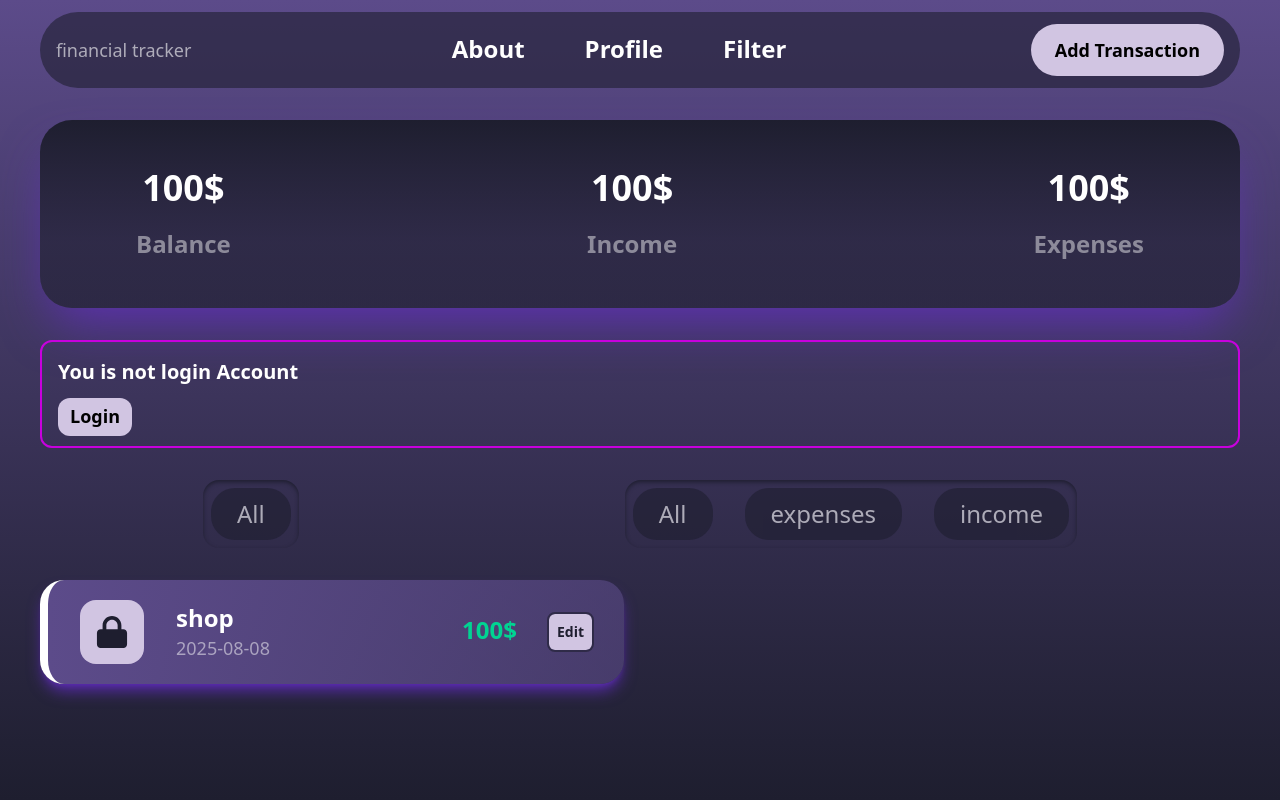
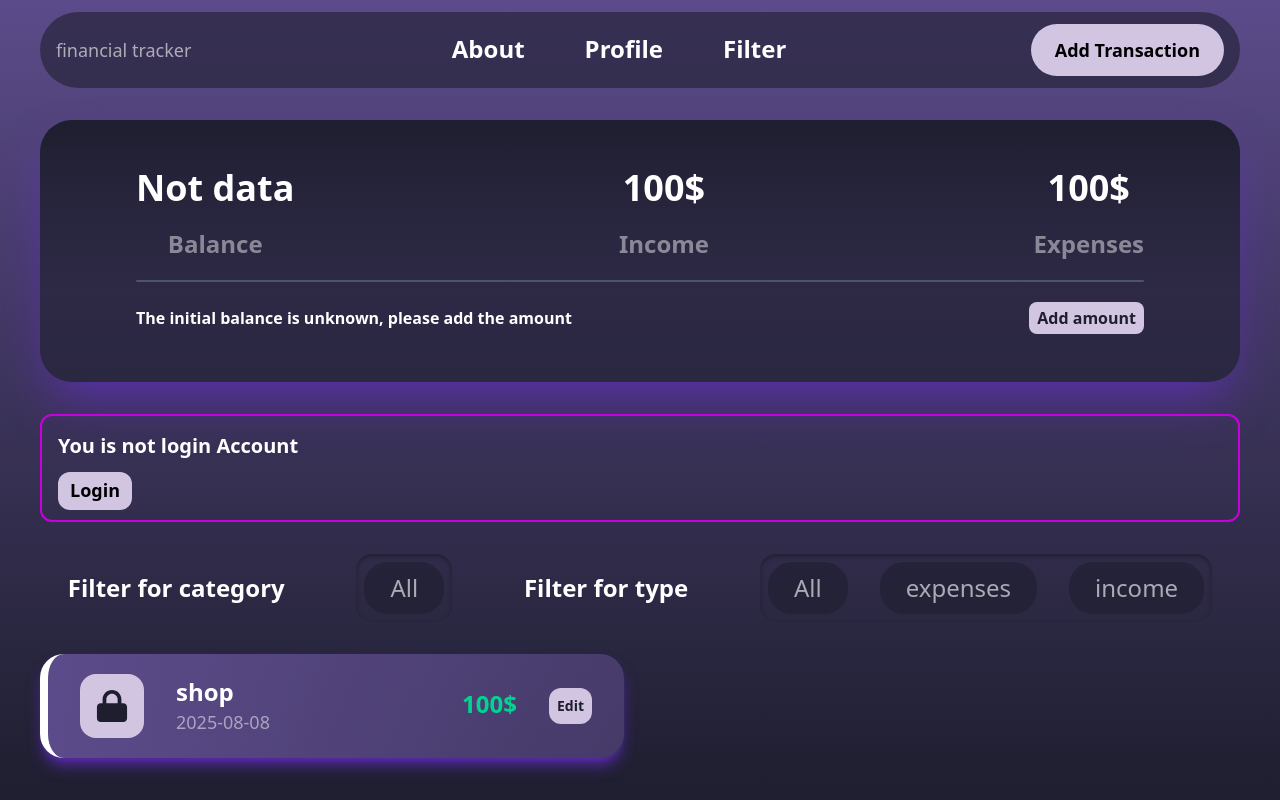
Before and after one commit to D1edDuck/Finance-tracker-firebase, a React (Vite) app: page / in a window 1280 px wide. Built offline with nearby package versions, Linux system fonts and the light colour scheme.

Commit message:
wallet settings

```diff
--- /dev/null
+++ b/src/components/AddAmount.jsx
@@ -0,0 +1,75 @@
+import { useContext } from "react";
+import Input from "../UX/Input";
+import { GlobalContext } from "../features/Reducer";
+import { doc, getDoc, setDoc } from "firebase/firestore";
+
+function AddAmount() {
+  const {
+    state: { balance, user },
+    dispatch,
+    db,
+  } = useContext(GlobalContext);
+
+  const handleSubmit = async (e) => {
+    e.preventDefault();
+    const userId = user?.uid;
+
+    if (!userId) {
+      alert("You are not logged in");
+      return;
+    }
+
+    try {
+      const userDocRef = doc(db, "wallet", userId);
+
+      const userDocSnap = await getDoc(userDocRef);
+
+      if (userDocSnap.exists()) {
+        await setDoc(
+          userDocRef,
+          { balance: Number(balance), userId },
+          { merge: true }
+        );
+      } else {
+        await setDoc(userDocRef, { balance: Number(balance), userId });
+      }
+    } catch (error) {
+      console.error("Ошибка при сохранении баланса", error);
+    }
+
+    dispatch({ type: "resetInput" });
+    dispatch({ type: "openAmountModal" });
+    dispatch({ type: "updateData" });
+  };
+
+  return (
+    <div className="bg-violet-white p-5 fixed top-1/2 z-50 left-1/2 flex flex-col gap-5  -translate-x-1/2 -translate-y-1/2 rounded-md shadow-shadow shadow-md">
+      <h2 className="text-xl">Enter your current balance</h2>
+      <Input
+        placeholder={"balance"}
+        type={"number"}
+        value={balance}
+        name={"balance"}
+        width={"full"}
+        dispatchType={"updateInput"}
+      />
+      <button
+        disabled={!balance}
+        onClick={handleSubmit}
+        className={`${
+          balance ? "bg-fuchsia-500" : "bg-gray-600  cursor-not-allowed"
+        } sm:px-10 px-2 sm:py-2.5 py-1.5 rounded-xl md:rounded-2xl hover:scale-105 active:scale-105 transition-all shadow-shadow shadow-2xl text-black font-semibold hover:shadow-lg active:shadow-lg`}
+      >
+        to send
+      </button>
+      <button
+        onClick={() => dispatch({ type: "openAmountModal" })}
+        className="bg-pink-600 sm:px-10 px-2 sm:py-2.5 py-1.5 rounded-xl md:rounded-2xl hover:scale-105 active:scale-105 transition-all shadow-shadow shadow-2xl text-black font-semibold hover:shadow-lg active:shadow-lg"
+      >
+        Exit
+      </button>
+    </div>
+  );
+}
+
+export default AddAmount;
--- a/src/components/Balance.jsx
+++ b/src/components/Balance.jsx
@@ -1,20 +1,44 @@
+import { useContext } from "react";
+import { GlobalContext } from "../features/Reducer";
+import useFetchWallet from "../hooks/useFetchWallet";
+
 function Balance() {
+  const {
+    dispatch,
+    state: { wallet },
+  } = useContext(GlobalContext);
+  const balance = useFetchWallet();
+
   return (
-    <div className="flex md:px-24 md:py-12 justify-between px-12 py-6 sm:px-24 sm:py-6 text-white font-semibold bg-linear-180 from-violet-dark to-violet-dark-opacity rounded-xl md:rounded-4xl to-65% shadow-shadow shadow-2xl mb-8">
-      <>
+    <div className="flex flex-col md:px-24 md:py-12 gap-5 justify-between px-8 py-4 sm:px-24 sm:py-6 text-white font-semibold bg-linear-180 from-violet-dark to-violet-dark-opacity rounded-xl md:rounded-4xl to-65% shadow-shadow shadow-2xl mb-4 md:mb-8">
+      <div className="flex flex-row justify-between">
         <div className="text-center text-2xl sm:text-4xl sm:space-y-5 space-y-0">
-          <h2>100$</h2>
+          <h2>{balance ? `${balance}$` : `Not data`}</h2>
           <p className="text-lg sm:text-2xl opacity-45">Balance</p>
         </div>
         <div className="text-center text-2xl sm:text-4xl sm:space-y-5 space-y-0">
-          <h2>100$</h2>
+          <h2>{wallet.income}$</h2>
           <p className="text-lg sm:text-2xl opacity-45">Income</p>
         </div>
         <div className="text-center text-2xl sm:text-4xl sm:space-y-5 space-y-  ">
-          <h2>100$</h2>
+          <h2>{wallet.expenses}$</h2>
           <p className="text-lg sm:text-2xl opacity-45">Expenses</p>
         </div>
-      </>
+      </div>
+      {!balance && (
+        <>
+          <hr className="rounded-2xl text-gray-600 border-t-2" />
+          <div className="flex justify-between items-center gap-2">
+            <p>The initial balance is unknown, please add the amount</p>
+            <button
+              onClick={() => dispatch({ type: "openAmountModal" })}
+              className="bg-violet-white text-violet-dark rounded-lg py-1 active:outline-2 outline-violet-light px-2 whitespace-nowrap"
+            >
+              Add amount
+            </button>
+          </div>
+        </>
+      )}
     </div>
   );
 }
--- a/src/components/EditTransaction.jsx
+++ b/src/components/EditTransaction.jsx
@@ -81,7 +81,7 @@ function EditTransaction() {
       <div className="flex justify-between">
         <button
           onClick={() => dispatch({ type: "openEditModal" })}
-          className="bg-violet-white rounded-md cursor-pointer outline-2 outline-fuchsia-600 hover:bg-fuchsia-600 text-violet-dark px-4 py-2 text-lg hover:scale-110 font-semibold transition-all"
+          className="bg-violet-white rounded-md cursor-pointer outline-2 outline-fuchsia-600 hover:bg-fuchsia-600 active:bg-fuchsia-600 text-violet-dark px-4 py-2 text-lg hover:scale-110 active:scale-110 font-semibold transition-all"
         >
           Exit
         </button>
--- a/src/components/FilterMenu.jsx
+++ b/src/components/FilterMenu.jsx
@@ -4,11 +4,11 @@ import { GlobalContext } from "../features/Reducer";
 function FilterMenu({ data }) {
   const { dispatch } = useContext(GlobalContext);
   return (
-    <div className="flex mb-8 overflow-x-auto p-2 scrollbar-thin  md:max-w-2/5 inset-shadow-sm rounded-2xl inset-shadow-violet-dark">
-      <ul className="flex gap-8 text-lg sm:text-2xl opacity-60 text-white">
+    <div className="flex overflow-x-auto p-2 scrollbar-thin  md:max-w-2/5 inset-shadow-sm rounded-2xl inset-shadow-violet-dark">
+      <ul className="flex gap-4 md:gap-8 text-lg sm:text-2xl opacity-60 text-white">
         <li
           onClick={() => dispatch({ type: "resetSort" })}
-          className="md:rounded-3xl rounded-xl bg-violet-dark px-3 py-1 md:px-6 md:py-2 cursor-pointer border-2 border-transparent hover:scale-110 transition-all hover:bg-violet-light hover:border-white"
+          className="md:rounded-3xl rounded-xl bg-violet-dark px-3 py-1 md:px-6 md:py-2 cursor-pointer border-2 border-transparent hover:scale-110 transition-all hover:bg-violet-light hover:border-white active:border-white active:bg-violet-light"
         >
           All
         </li>
@@ -20,7 +20,7 @@ function FilterMenu({ data }) {
                 dispatch({ type: "selectSort", payload: category.name })
               }
               key={category.id}
-              className="md:rounded-3xl rounded-xl bg-violet-dark px-3 py-1 md:px-6 md:py-2 cursor-pointer border-2 border-transparent hover:scale-110 transition-all hover:bg-violet-light hover:border-white"
+              className="md:rounded-3xl rounded-xl bg-violet-dark px-3 py-1 md:px-6 md:py-2 cursor-pointer border-2 border-transparent hover:scale-110 transition-all hover:bg-violet-light active:bg-violet-light hover:border-white active:border-white"
             >
               {category.name}
             </li>
--- a/src/components/Header.jsx
+++ b/src/components/Header.jsx
@@ -9,7 +9,7 @@ function Header({ title, link }) {
   };
 
   return (
-    <header className="flex flex-col md:flex-row items-center justify-between rounded-xl md:rounded-full bg-violet-dark-opacity text-white text-2xl px-4 py-3 mb-8 relative">
+    <header className="flex flex-col md:flex-row items-center justify-between rounded-xl md:rounded-full bg-violet-dark-opacity text-white text-xl md:text-2xl md:px-4 py-3 mb-8 relative">
       <div
         className={`flex items-center  ${menuOpen ? "mb-2" : "mb-0"} md:mb-0`}
       >
@@ -21,7 +21,7 @@ function Header({ title, link }) {
         </button>
       </div>
       <hr
-        className={`w-3/4 h-1 bg-violet-dark text-violet-dark rounded-xl md:hidden justify-self-center mb-2 ${
+        className={`w-5/6 h-1 bg-violet-dark text-violet-dark rounded-xl md:hidden justify-self-center mb-2 ${
           menuOpen ? "flex" : "hidden md:flex"
         }`}
       />
@@ -53,7 +53,7 @@ function Header({ title, link }) {
       </nav>
       <NavLink
         to={link}
-        className={`bg-violet-white hover:outline-12 transition-all hover:inset-shadow-sm inset-shadow-shadow outline-violet-800 text-black rounded-full px-6 py-3 font-semibold text-lg ${
+        className={`bg-violet-white hover:outline-12 transition-all hover:inset-shadow-sm inset-shadow-shadow outline-violet-800 text-black rounded-xl md:rounded-full px-3 py-1 md:px-6 md:py-3 font-semibold text-lg ${
           menuOpen ? "flex" : "hidden md:flex"
         }`}
       >
--- a/src/components/Transaction.jsx
+++ b/src/components/Transaction.jsx
@@ -5,10 +5,10 @@ function Transaction({ transaction }) {
   const { dispatch } = useContext(GlobalContext);
 
   return (
-    <div className="flex justify-between rounded-3xl bg-linear-90 from-violet-light to-violet-light-opacity px-4 py-2.5 sm:px-8 sm:py-5 group hover:border-l-fuchsia-600 border-l-8 hover:border-l-12 hover:shadow-xl shadow-lg shadow-shadow border-white items-center text-white text-2xl  hover:translate-x-2 transition-all ">
+    <div className="flex justify-between rounded-2xl md:rounded-3xl bg-linear-90 from-violet-light to-violet-light-opacity px-4 py-2.5 sm:px-8 sm:py-5 group hover:border-l-fuchsia-600 active:border-l-fuchsia-600 border-l-8 hover:border-l-12 active:border-l-12 hover:shadow-xl active:shadow-xl shadow-lg shadow-shadow border-white items-center text-white text-xl md:text-2xl  hover:translate-x-2 transition-all ">
       <div className="flex items-center gap-8">
-        <div className="p-4 bg-violet-white rounded-2xl">
-          <svg className="sm:w-8 sm:h-8 w-5 h-5 fill-violet-dark transition-all">
+        <div className="p-4 bg-violet-white rounded-xl md:rounded-2xl">
+          <svg className="sm:w-8 sm:h-8 w-6 h-6 fill-violet-dark transition-all">
             <use xlinkHref={`/symbol-defs.svg#icon-${transaction.img}`}></use>
           </svg>
         </div>
@@ -29,7 +29,7 @@ function Transaction({ transaction }) {
           onClick={() =>
             dispatch({ type: "openEditModal", payload: transaction })
           }
-          className="bg-violet-white rounded-xl outline-2 outline-violet-dark-opacity sm:rounded-md cursor-pointer group-hover:bg-fuchsia-600 text-violet-dark p-2 text-sm hover:scale-110 font-semibold transition-all"
+          className="bg-violet-white rounded-lg md:rounded-xl sm:rounded-md cursor-pointer group-hover:bg-fuchsia-600 group-active:bg-fuchsia-600  text-violet-dark p-2 text-sm hover:scale-110 group-active:scale-110 font-semibold transition-all"
         >
           Edit
         </button>
--- a/src/features/Reducer.jsx
+++ b/src/features/Reducer.jsx
@@ -5,7 +5,7 @@ export const GlobalContext = createContext(null);
 export const initialData = {
   emailUser: "",
   passwordUser: "",
-  userId: "",
+  userId: false,
   name: "",
   sum: "",
   date: "",
@@ -27,9 +27,14 @@ export const initialData = {
   ],
   sortName: "",
   openModal: "",
+  openAmount: "",
   editTransaction: {},
   refresh: false,
-  userLogin: false,
+  wallet: {
+    balance: 100,
+    income: 100,
+    expenses: 100,
+  },
 };
 
 export function reducer(state, action) {
@@ -50,11 +55,11 @@ export function reducer(state, action) {
       return {
         ...state,
         transactions: action.payload,
-      };
-    case "getCategory":
-      return {
-        ...state,
         category: setCategory(state.transactions),
+        wallet: {
+          income: calcCategory(state.transactions, "income"),
+          expenses: calcCategory(state.transactions, "expenses"),
+        },
       };
     case "resetInput":
       return {
@@ -64,6 +69,7 @@ export function reducer(state, action) {
         date: "",
         note: "",
         type: "",
+        balance: "",
       };
     case "selectSort":
       return {
@@ -81,22 +87,22 @@ export function reducer(state, action) {
         openModal: !state.openModal,
         editTransaction: action.payload,
       };
+    case "openAmountModal":
+      return {
+        ...state,
+        openAmount: !state.openAmount,
+      };
     case "updateData":
       return {
         ...state,
         refresh: !state.refresh,
       };
-    case "checkUser":
+    case "addAmount":
       return {
         ...state,
-        userLogin: checkUser(state.user.id),
+        balance: action.payload.input,
       };
   }
-}
-
-function checkUser(id) {
-  if (id == undefined) return false;
-  else return true;
 }
 
 function setCategory(transactions) {
@@ -107,3 +113,10 @@ function setCategory(transactions) {
   });
   return category;
 }
+
+function calcCategory(transaction, type) {
+  return transaction.reduce((acc, item) => {
+    if (item.type == type) return acc + Number(item.sum);
+    return acc;
+  }, 0);
+}
--- a/src/hooks/useFetchTransaction.jsx
+++ b/src/hooks/useFetchTransaction.jsx
@@ -5,12 +5,12 @@ import { sortTransactionDate } from "../utils/sortTransactionDate";
 
 function useFetchTransaction() {
   const {
-    state,
     db,
     dispatch,
-    state: { transactions, refresh, sortName },
+    state: { user, transactions, refresh, sortName },
   } = useContext(GlobalContext);
-  const userId = state.user?.uid;
+
+  const userId = user?.uid;
   const sortTransaction = sortTransactionDate(transactions, sortName);
 
   useEffect(() => {
@@ -25,12 +25,11 @@ function useFetchTransaction() {
         fetchedTransactions.push({ id: doc.id, ...doc.data() });
       });
       dispatch({ type: "getTransactions", payload: fetchedTransactions });
-      dispatch({ type: "getCategory" });
     };
 
     fetchTransactions();
   }, [userId, db, dispatch, refresh]);
-  return { sortTransaction };
+  return { sortTransaction, userId };
 }
 
 export default useFetchTransaction;
--- /dev/null
+++ b/src/hooks/useFetchWallet.jsx
@@ -0,0 +1,42 @@
+import { useContext, useEffect, useState } from "react";
+import { GlobalContext } from "../features/Reducer";
+import { collection, query, where, getDocs } from "firebase/firestore";
+
+function useFetchWallet() {
+  const {
+    db,
+    state: { user, refresh },
+  } = useContext(GlobalContext);
+
+  const [balance, setBalance] = useState(null);
+  const userId = user?.uid;
+
+  useEffect(() => {
+    if (!userId) return;
+
+    const fetchBalance = async () => {
+      try {
+        const walletRef = collection(db, "wallet");
+        const q = query(walletRef, where("userId", "==", userId));
+        const querySnapshot = await getDocs(q);
+        console.log(q);
+        if (!querySnapshot.empty) {
+          const walletDoc = querySnapshot.docs[0];
+          const data = walletDoc.data();
+          setBalance(data.balance);
+        } else {
+          setBalance(0);
+        }
+      } catch (error) {
+        console.error("Ошибка при получении баланса", error);
+        setBalance(null);
+      }
+    };
+
+    fetchBalance();
+  }, [userId, db, refresh]);
+
+  return balance;
+}
+
+export default useFetchWallet;
--- a/src/pages/Home.jsx
+++ b/src/pages/Home.jsx
@@ -1,24 +1,23 @@
 import { useContext } from "react";
 import Balance from "../components/Balance";
 import FilterMenu from "../components/FilterMenu";
-import Header from "../components/Header";
 import Transaction from "../components/Transaction";
 import useFetchTransactions from "../hooks/useFetchTransaction";
 import { GlobalContext } from "../features/Reducer";
 import EditTransaction from "../components/EditTransaction";
 import { NavLink } from "react-router";
+import AddAmount from "../components/AddAmount";
 
 function Home() {
-  const { sortTransaction } = useFetchTransactions();
+  const { sortTransaction, userId } = useFetchTransactions();
 
   const {
-    state: { category, openModal, userLogin },
+    state: { category, openModal, openAmount },
   } = useContext(GlobalContext);
-
   return (
     <>
       <Balance />
-      {!userLogin && (
+      {!userId && (
         <div className="font-semibold text-xl mb-8 border-2 px-4 border-fuchsia-600 rounded-xl py-4 text-white">
           <p className=" mb-2 md:mb-4">You is not login Account</p>
           <NavLink
@@ -29,8 +28,14 @@ function Home() {
           </NavLink>
         </div>
       )}
-      <div className="flex justify-around md:flex-row flex-col">
+      <div className="flex justify-around mb-8 md:items-center md:flex-row gap-4 flex-col">
+        <p className="md:text-2xl text-xl text-white font-semibold">
+          Filter for category
+        </p>
         <FilterMenu data={category} />
+        <p className="md:text-2xl text-xl text-white font-semibold ">
+          Filter for type
+        </p>
         <FilterMenu
           data={[
             { name: "expenses", id: 100 },
@@ -46,6 +51,7 @@ function Home() {
       </div>
       <div className="grid xl:grid-cols-2 gap-8"></div>
       {openModal && <EditTransaction />}
+      {openAmount && <AddAmount />}
     </>
   );
 }
--- a/src/pages/Layout.jsx
+++ b/src/pages/Layout.jsx
@@ -5,7 +5,7 @@ import Header from "../components/Header";
 
 function Layout() {
   const {
-    state: { openModal },
+    state: { openModal, openAmount },
   } = useContext(GlobalContext);
 
   const currentProduct = useLocation();
@@ -20,7 +20,7 @@ function Layout() {
       />
       <div
         className={`${
-          openModal ? "bg-gray-700 opacity-70" : "hidden"
+          openModal || openAmount ? "bg-gray-700 opacity-70" : "hidden"
         } fixed inset-0 z-30`}
       ></div>
       <Outlet />
```
